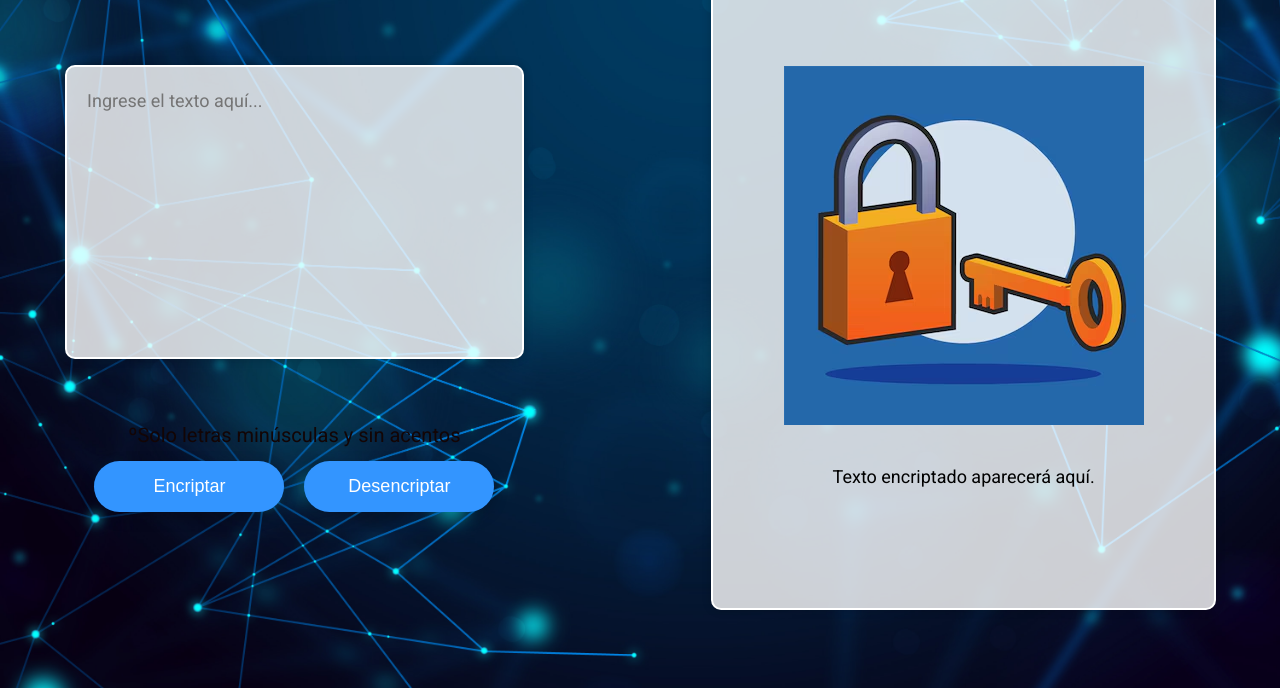
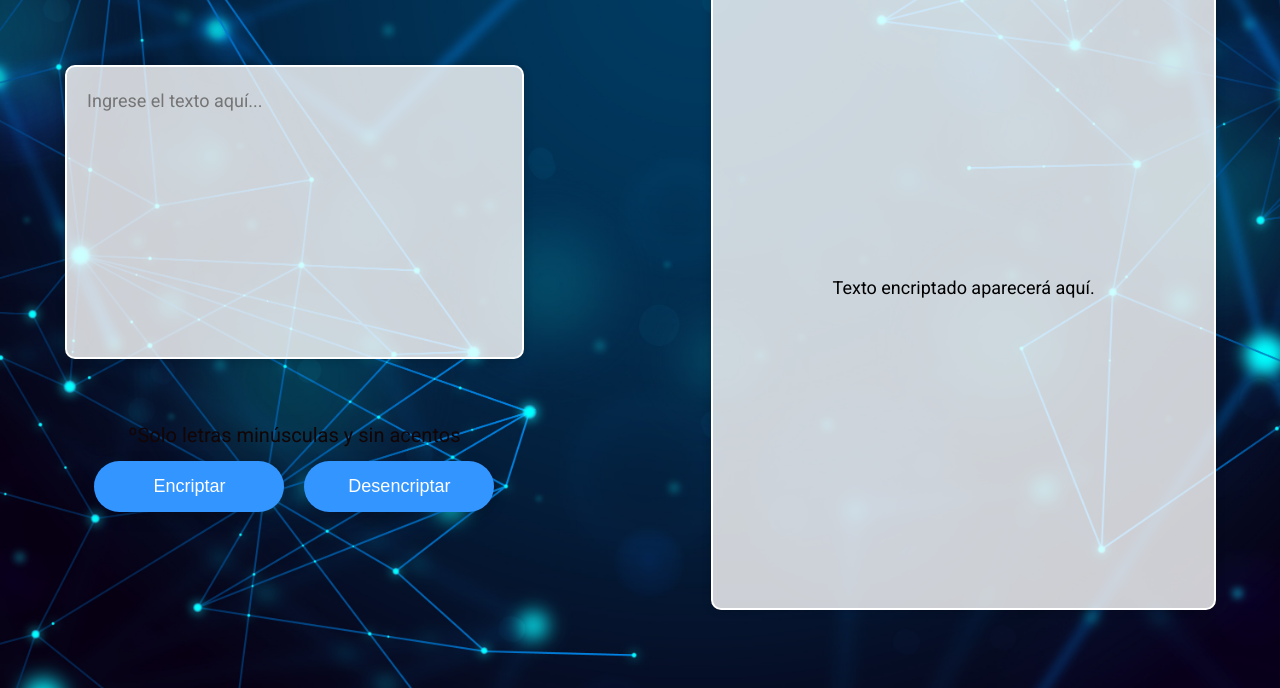
Before and after one commit to JJmarulanda-II/Encriptador-de-texto, a plain HTML site: page index.html in a window 1280 px wide. Shown: the part 112-800 px from the top of the page. Drawn offline with Linux system fonts and the light colour scheme.

Commit message:
Update index.html
Se ha borrado la imagen y su enlace de "Candado"

```diff
--- a/index.html
+++ b/index.html
@@ -30,7 +30,6 @@
         </div>
       </div>
       <div id="output-container">
-        <img src="assets/candado.png" alt="candado" class="output-image" />
         <p class="output-message">Texto encriptado aparecerá aquí.</p>
       </div>
     </div>
```
